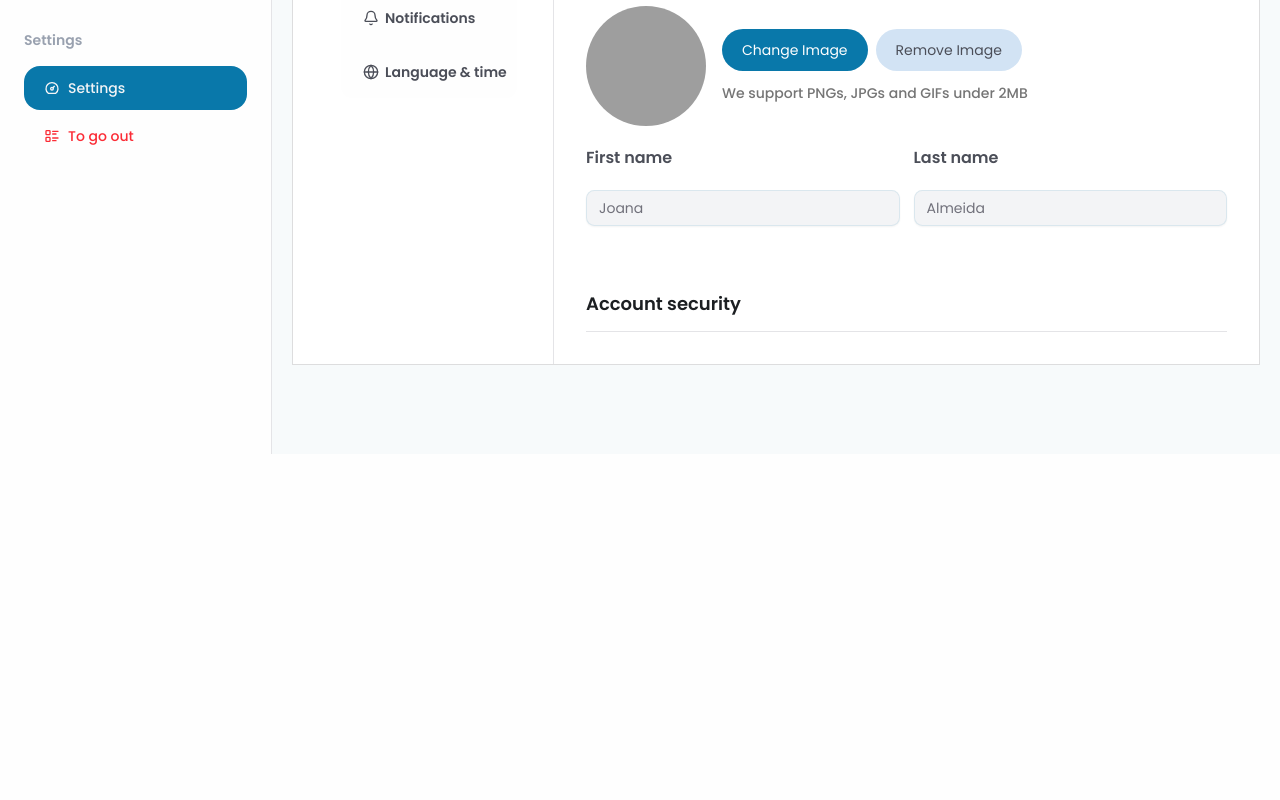
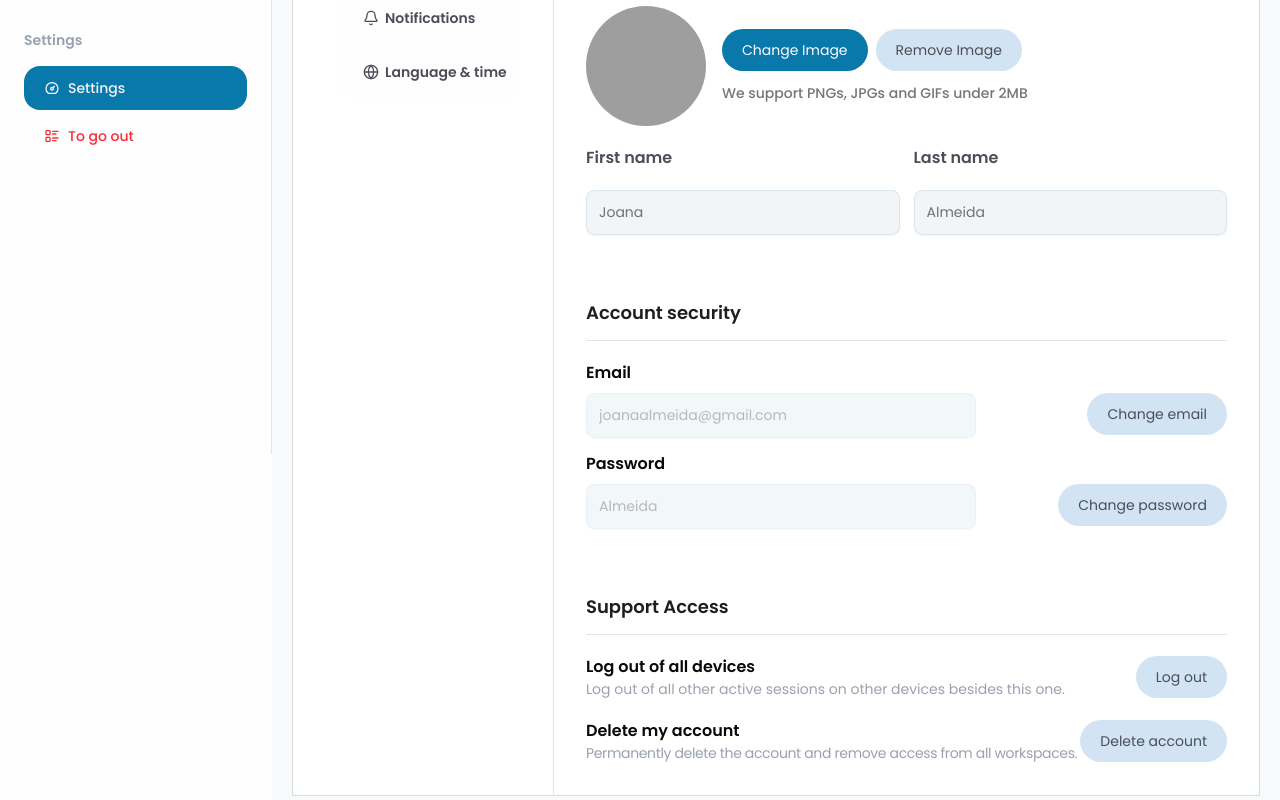
Before and after one commit to ComprehendMe/front-end, a React (Vite) app: page /dashboard/settings in a window 1280 px wide. Shown: the part 346-1146 px from the top of the page. Before the commit the page ends 800 px from the top, so only its background shows below. Built offline with nearby package versions, Linux system fonts and the light colour scheme; grey boxes are pictures that could not be loaded.

Commit message:
feat: finishing the account settings part

```diff
--- a/src/components/ui/input.tsx
+++ b/src/components/ui/input.tsx
@@ -8,7 +8,7 @@ function Input({ className, type, ...props }: React.ComponentProps<"input">) {
 			type={type}
 			data-slot="input"
 			className={cn(
-				"file:text-foreground placeholder:text-muted-foreground selection:bg-primary selection:text-primary-foreground dark:bg-input/30 border-input h-9 w-full min-w-0 rounded-md border bg-input px-3 py-1 text-base shadow-xs transition-[color,box-shadow] outline-none file:inline-flex file:h-7 file:border-0 file:bg-transparent file:text-sm file:font-medium disabled:pointer-events-none disabled:cursor-not-allowed disabled:opacity-50 md:text-sm",
+				"file:text-foreground placeholder:text-muted-foreground selection:bg-primary selection:text-primary-foreground dark:bg-input/30 border-input h-[45px] w-full min-w-0 rounded-md border bg-input px-3 py-1 text-base shadow-xs transition-[color,box-shadow] outline-none file:inline-flex file:h-7 file:border-0 file:bg-transparent file:text-sm file:font-medium disabled:pointer-events-none disabled:cursor-not-allowed disabled:opacity-50 md:text-sm",
 				"focus-visible:border-ring focus-visible:ring-ring/50 focus-visible:ring-[3px]",
 				"aria-invalid:ring-destructive/20 dark:aria-invalid:ring-destructive/40 aria-invalid:border-destructive",
 				className,
--- a/src/routes/dashboard/settings/index.tsx
+++ b/src/routes/dashboard/settings/index.tsx
@@ -59,6 +59,65 @@ function SettingsPage() {
           Account security
         </h3>
         <Separator className="mt-3.5" />
+        <div className="flex flex-col gap-3.5 w-full mt-5">
+          <div className="flex flex-col gap-2">
+            <p className="font-semibold text-[16px]">Email</p>
+            <div className="flex w-full justify-between">
+              <Input
+                disabled
+                placeholder="joanaalmeida@gmail.com"
+                className="max-w-[390px]"
+              />
+              <DashboardButton className="rounded-full" variant="secondary">
+                Change email
+              </DashboardButton>
+            </div>
+          </div>
+          <div className="flex flex-col gap-2">
+            <p className="font-semibold text-[16px]">Password</p>
+            <div className="flex w-full justify-between">
+              <Input disabled placeholder="Almeida" className="max-w-[390px]" />
+              <DashboardButton className="rounded-full" variant="secondary">
+                Change password
+              </DashboardButton>
+            </div>
+          </div>
+        </div>
+      </div>
+      <div className="flex flex-col w-full border-l h-full py-8 px-8">
+        <h3 className="text-[18px] font-semibold text-[#1C1F22]">
+          Support Access
+        </h3>
+        <Separator className="mt-3.5" />
+        <div className="flex flex-col gap-5 w-full mt-5">
+          <div className="flex justify-between items-center">
+            <div className="flex flex-col">
+              <p className="font-semibold text-[16px]">
+                Log out of all devices
+              </p>
+              <span className="font-regular text-sm text-gray-400">
+                Log out of all other active sessions on other devices besides
+                this one.
+              </span>
+            </div>
+            <DashboardButton className="rounded-full" variant="secondary">
+              Log out
+            </DashboardButton>
+          </div>
+          <div className="flex justify-between items-center">
+            <div className="flex flex-col">
+              <p className="font-semibold text-[16px]">
+                  Delete my account
+              </p>
+              <span className="font-regular text-sm text-gray-400 tracking-tight">
+                  Permanently delete the account and remove access from all workspaces.
+              </span>
+            </div>
+            <DashboardButton className="rounded-full" variant="secondary">
+                Delete account
+            </DashboardButton>
+          </div>
+        </div>
       </div>
     </div>
   );
```
